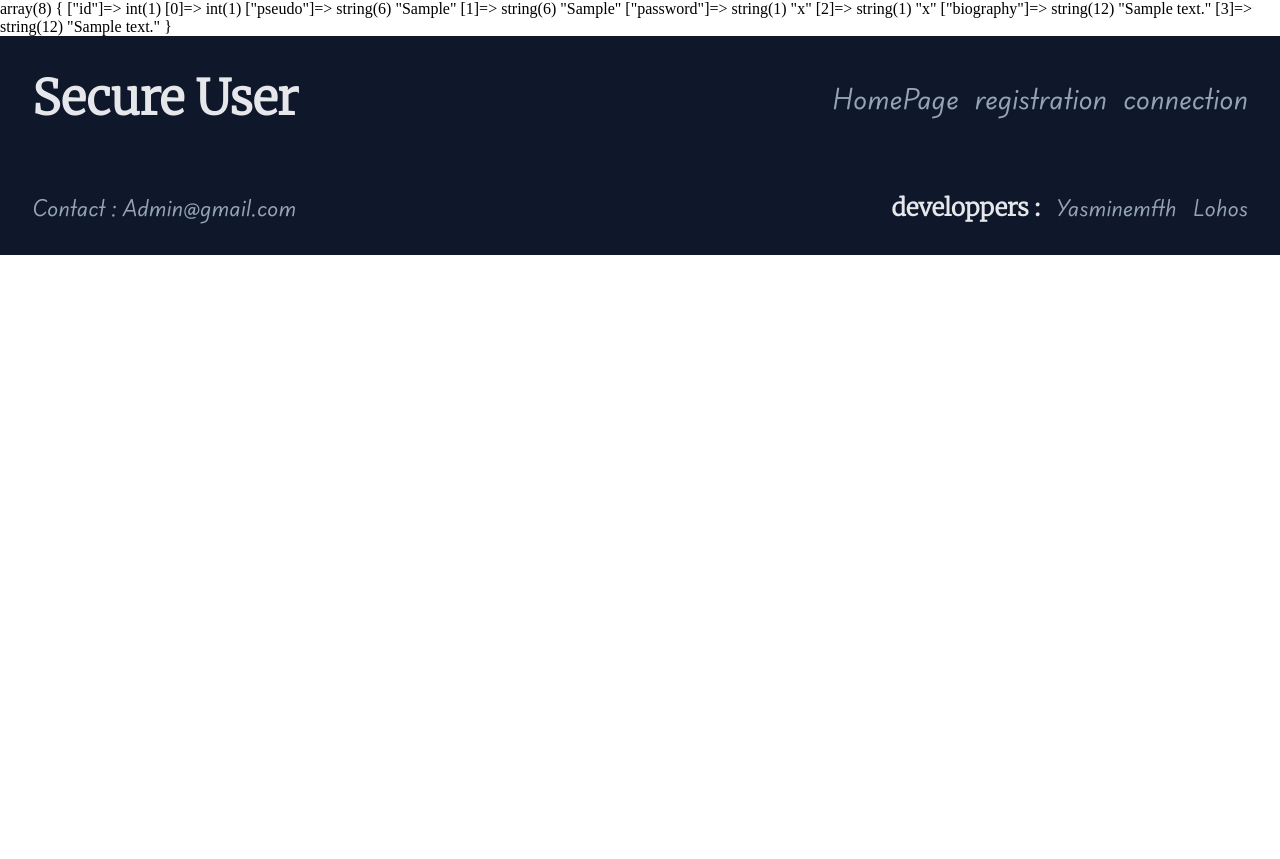
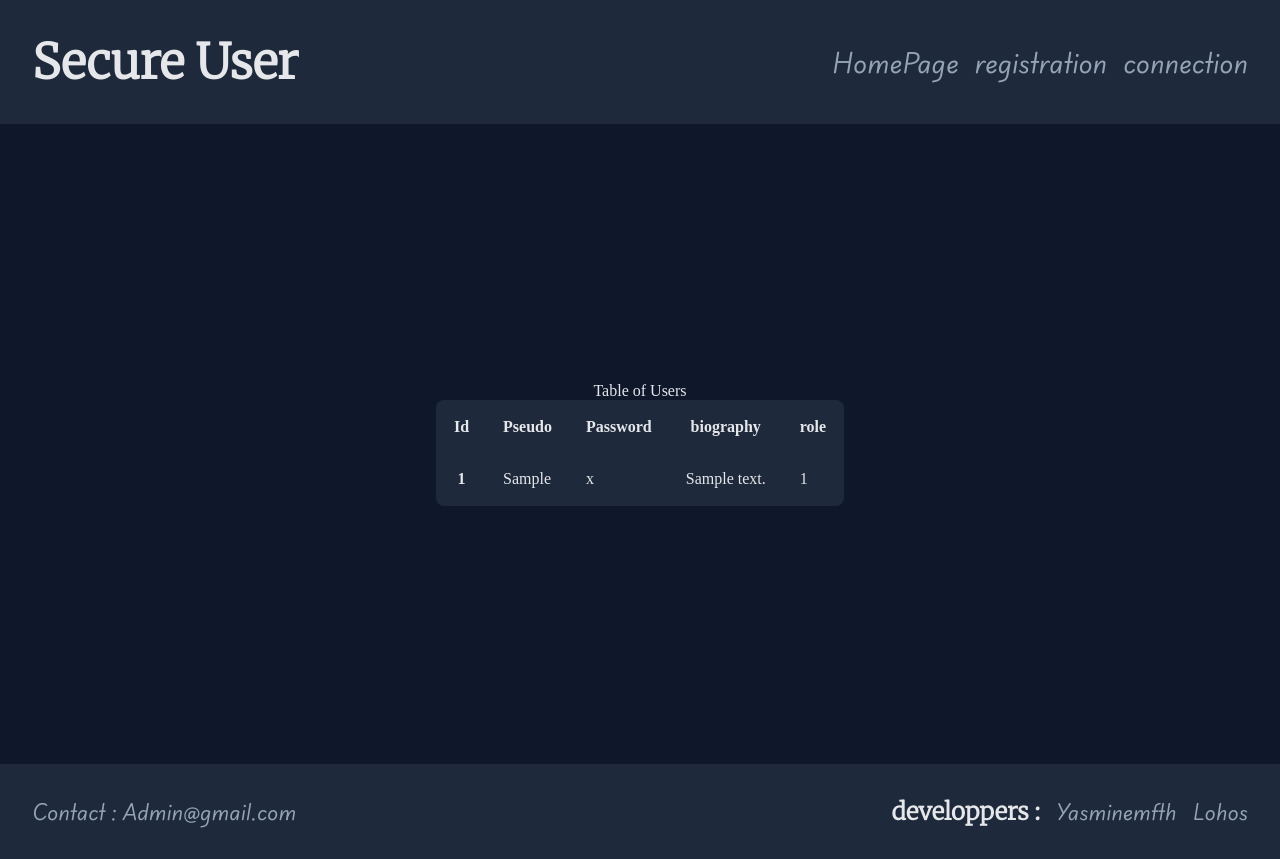
Before and after one commit to Lohos06/SecureCRUD, a PHP site: page / in a window 1280 px wide. Before the commit the page ends 255 px from the top, so only its background shows below. Run offline with PHP 8.4, Linux system fonts and the light colour scheme; tables that the repository leaves empty or names only in its code hold one stand-in row (values such as "Sample post").

Commit message:
table of users

```diff
--- a/CSS/font.css
+++ b/CSS/font.css
@@ -26,7 +26,7 @@ h3 {
     font-size: 1.5rem;
 }
 
-p, a {
+p, a, label, .submit {
     color: var(--textSecondary);
     font-family: "text";
     font-weight: 500;
--- a/CSS/footer.css
+++ b/CSS/footer.css
@@ -7,7 +7,7 @@ footer {
     padding: 2rem;
     gap: 2rem;
 
-    background-color: var(--bgPrimary);
+    background-color: var(--bgSecondary);
 }
 
 .authors {
--- a/CSS/header.css
+++ b/CSS/header.css
@@ -7,7 +7,7 @@ header {
     padding: 2rem;
     gap: 2rem;
 
-    background-color: var(--bgPrimary);
+    background-color: var(--bgSecondary);
 }
 
 nav {
--- /dev/null
+++ b/CSS/section.css
@@ -0,0 +1,9 @@
+section {
+    min-height: 80vh;
+    display: flex;
+    flex-direction: column;
+    justify-content: center;
+    align-items: center;
+    gap: 2rem;
+    background-color: var(--bgPrimary);
+}
--- /dev/null
+++ b/CSS/table.css
@@ -0,0 +1,9 @@
+table {
+    background-color: var(--bgSecondary);
+    color: var(--textPrimary);
+    border-radius: 0.5rem;
+}
+
+th, td {
+    padding: 1rem;
+}
--- a/CSS/variables.css
+++ b/CSS/variables.css
@@ -4,7 +4,7 @@
 
   --textPrimary: #E5E7EB;
   --textSecondary: #94A3B8;
-  --textTertiary: var(--bgPrimary)
+  --textTertiary: var(--bgPrimary);
 
   --accent: #22D3EE;
 }
--- a/index.php
+++ b/index.php
@@ -8,15 +8,6 @@ $pdo = new PDO(
     'root',
     ''
 );
-
-$users = $pdo->prepare('SELECT * FROM users');
-$users->execute([]);
-
-foreach ($users as $user) {
-    if(isset($user)) {
-        var_dump($user);
-    }
-}
 
 ?>
 
@@ -30,7 +21,10 @@ foreach ($users as $user) {
     <link rel="stylesheet" href="/CSS/variables.css" >
     <link rel="stylesheet" href="/CSS/font.css" >
     <link rel="stylesheet" href="/CSS/header.css" >
+    <link rel="stylesheet" href="/CSS/section.css" >
     <link rel="stylesheet" href="/CSS/footer.css" >
+
+    <link rel="stylesheet" href="/CSS/table.css" >
 
     <title>HomePage</title>
     <meta name="description" content="A page to see what you are meant to">
@@ -46,7 +40,41 @@ foreach ($users as $user) {
         </nav>
     </header>
     <main>
-
+        <section>
+            <table>
+                <caption class="TableTitle">
+                    Table of Users
+                </caption>
+                <thead>
+                    <tr>
+                        <th scope="col">Id</th>
+                        <th scope="col">Pseudo</th>
+                        <th scope="col">Password</th>
+                        <th scope="col">biography</th>
+                        <th scope="col">role</th>
+                    </tr>
+                </thead>
+                <tbody>
+                    <?php
+                    $users = $pdo->prepare('SELECT * FROM users');
+                    $users->execute([]);
+                    foreach ($users as $user) {
+                        if(isset($user)) {
+                            echo "
+                                <tr>
+                                    <th scope='row'>" . $user["id"] . "</th>
+                                    <td>" . $user["pseudo"] . "</td>
+                                    <td>" . $user["password"] . "</td>
+                                    <td>" . $user["biography"] . "</td>
+                                    <td>" . $user["id"] . "</td>
+                                </tr>
+                            ";
+                        }
+                    }
+                    ?>
+                </tbody>
+            </table>
+        </section>
     </main>
     <footer>
         <p>Contact : Admin@gmail.com</p>
--- a/registration.php
+++ b/registration.php
@@ -17,7 +17,9 @@ if (!isset($_SESSION['token_form_add']) || empty($_SESSION['token_form_add'])) {
     <link rel="stylesheet" href="/CSS/variables.css" >
     <link rel="stylesheet" href="/CSS/font.css" >
     <link rel="stylesheet" href="/CSS/header.css" >
+    <link rel="stylesheet" href="/CSS/section.css" >
     <link rel="stylesheet" href="/CSS/footer.css" >
+
     <link rel="stylesheet" href="/CSS/form.css" >
 
     <title>HomePage</title>
@@ -33,6 +35,7 @@ if (!isset($_SESSION['token_form_add']) || empty($_SESSION['token_form_add'])) {
         </nav>
     </header>
     <main>
+        <section>
             <form action="Utils/traitement.php" method="post">
                 <input type="hidden" name="token" value="<?= $_SESSION['token_form_add']; ?>">
                 <label for="pseudo">Pseudo (needed)</label>
@@ -43,6 +46,7 @@ if (!isset($_SESSION['token_form_add']) || empty($_SESSION['token_form_add'])) {
                 <textarea name="biography" id="biography"></textarea>
                 <button type="submit" class="submit">S'Inscrire</button>
             </form>
+        </section>
     </main>
     <footer>
         <p>Contact : Admin@gmail.com</p>
```
Also changed, not shown: CSS/form.css (+6 -1 lines), favicon.ico, favicon2.ico (added). Lines whose indentation alone changed are shown as unchanged.
